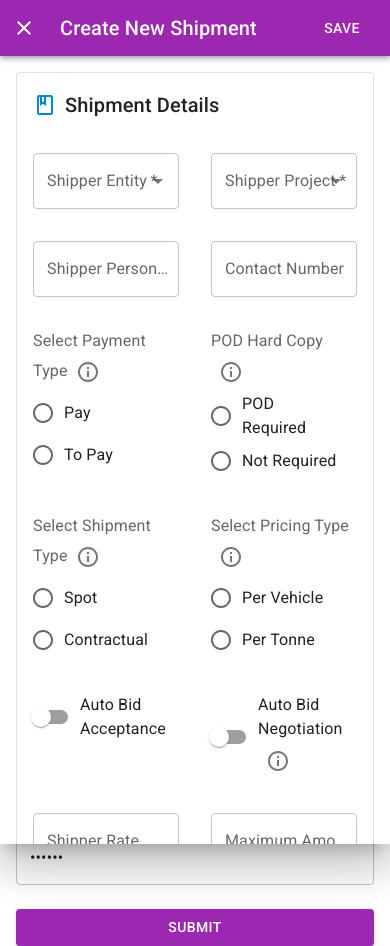
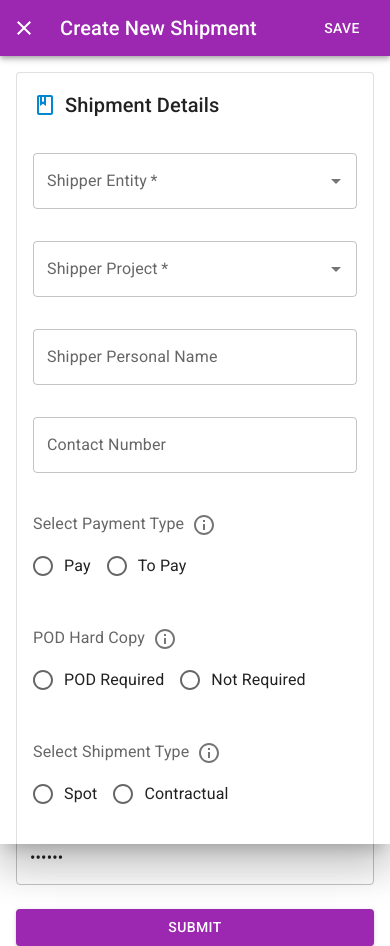
Before and after one commit to baharalidurrani/react-forms, a React (Vite) app: page / in a window 390 px wide. Both pictures are taken after typing "Sample", "Sample123" into the empty fields and a click on the button "CREATE SHIPMENT". Built offline with nearby package versions, Linux system fonts and the light colour scheme.

Commit message:
Mobile Responsive

```diff
--- a/src/shipment/ContainerDetails.tsx
+++ b/src/shipment/ContainerDetails.tsx
@@ -24,19 +24,19 @@ export default function ContainerDetails(): React.ReactElement {
       </AccordionSummary>
       <AccordionDetails>
         <Grid container spacing={4}>
-          <Grid xs={6}>
+          <Grid xs={12} sm={6}>
             <TextField label="BL Number" name="blNumber" fullWidth />
           </Grid>
-          <Grid xs={6}>
+          <Grid xs={12} sm={6}>
             <TextField label="Return Date" name="returnDate" fullWidth />
           </Grid>
-          <Grid xs={6}>
+          <Grid xs={12} sm={6}>
             <TextField label="Detention Charges Per Day" name="detentionCharges" fullWidth />
           </Grid>
-          <Grid xs={6}>
+          <Grid xs={12} sm={6}>
             <TextField label="Number of Containers" name="numberOfContainers" fullWidth />
           </Grid>
-          <Grid xs={6}>
+          <Grid xs={12} sm={6}>
             <TextField label="Return Location" name="returnLocation" fullWidth />
           </Grid>
         </Grid>
--- a/src/shipment/CreateShipment.tsx
+++ b/src/shipment/CreateShipment.tsx
@@ -27,17 +27,17 @@ export default function CreateShipment({
   return (
     <form onSubmit={submitHandler} ref={formRef} name="shipperForm" method="dialog">
       <Grid container spacing={2} margin={1}>
-        <Grid container xs={12} md={8}>
+        <Grid container xs={12} lg={8}>
           <Grid xs={12}>
             <ShipmentDetails />
           </Grid>
           <Grid xs={12}>
             <VehicleDetails />
           </Grid>
-          <Grid xs={6}>
+          <Grid xs={12} md={6}>
             <PickupDetails />
           </Grid>
-          <Grid xs={6}>
+          <Grid xs={12} md={6}>
             <DropOffDetails />
           </Grid>
           <Grid xs={12}>
@@ -50,7 +50,7 @@ export default function CreateShipment({
             <SpecialDetails />
           </Grid>
         </Grid>
-        <Grid xs={12} md={4}>
+        <Grid xs={12} lg={4}>
           <ShipmentSummary />
         </Grid>
       </Grid>
--- a/src/shipment/ShipmentDetails.tsx
+++ b/src/shipment/ShipmentDetails.tsx
@@ -12,8 +12,9 @@ import Switch from '@mui/material/Switch';
 import TextField from '@mui/material/TextField';
 import Tooltip from '@mui/material/Tooltip';
 import Typography from '@mui/material/Typography';
+import Grid from '@mui/material/Unstable_Grid2';
+import { TShipper, fetchList as searchCallback } from './API';
 import FormAutocomplete from './FormAutocomplete';
-import { TShipper, fetchList as searchCallback } from './API';
 
 export default function ShipmentDetails(): React.ReactElement {
   console.log('🔄 ShipmentDetails Rendered');
@@ -25,12 +26,15 @@ export default function ShipmentDetails(): React.ReactElement {
 
   return (
     <Paper variant="outlined" sx={{ height: '100%', padding: 2 }}>
-      <Stack spacing={4}>
-        <Stack direction="row" alignItems="center" gap={1}>
-          <BookOutlinedIcon color="info" />
-          <Typography variant="h6">Shipment Details</Typography>
-        </Stack>
-        <Stack direction="row" spacing={4}>
+      <Grid container spacing={4}>
+        <Grid xs={12}>
+          <Stack direction="row" alignItems="center" gap={1}>
+            <BookOutlinedIcon color="info" />
+            <Typography variant="h6">Shipment Details</Typography>
+          </Stack>
+        </Grid>
+
+        <Grid xs={12} sm={6}>
           <FormAutocomplete
             required
             fullWidth
@@ -39,6 +43,8 @@ export default function ShipmentDetails(): React.ReactElement {
             onChange={handleShipperEntity}
             searchCallback={searchCallback}
           />
+        </Grid>
+        <Grid xs={12} sm={6}>
           <FormAutocomplete
             required
             label="Shipper Project"
@@ -47,13 +53,16 @@ export default function ShipmentDetails(): React.ReactElement {
             onChange={handleShipperEntity}
             searchCallback={searchCallback}
           />
-        </Stack>
-        <Stack direction="row" spacing={4}>
+        </Grid>
+
+        <Grid xs={12} sm={6}>
           <TextField label="Shipper Personal Name" name="shipperName" fullWidth />
+        </Grid>
+        <Grid xs={12} sm={6}>
           <TextField label="Contact Number" name="shipperContactNumber" type="tel" fullWidth />
-        </Stack>
+        </Grid>
 
-        <Stack direction="row" spacing={4}>
+        <Grid xs={12} sm={6}>
           <FormControl fullWidth>
             <FormLabel id="radio-buttons-group-payment-type-label">
               Select Payment Type
@@ -73,7 +82,9 @@ export default function ShipmentDetails(): React.ReactElement {
               <FormControlLabel value="toPay" control={<Radio />} label="To Pay" />
             </RadioGroup>
           </FormControl>
+        </Grid>
 
+        <Grid xs={12} sm={6}>
           <FormControl fullWidth>
             <FormLabel id="radio-buttons-group-pod-label">
               POD Hard Copy
@@ -93,9 +104,9 @@ export default function ShipmentDetails(): React.ReactElement {
               <FormControlLabel value={false} control={<Radio />} label="Not Required" />
             </RadioGroup>
           </FormControl>
-        </Stack>
+        </Grid>
 
-        <Stack direction="row" spacing={4}>
+        <Grid xs={12} sm={6}>
           <FormControl fullWidth>
             <FormLabel id="radio-buttons-group-shipment-type-label">
               Select Shipment Type
@@ -115,7 +126,9 @@ export default function ShipmentDetails(): React.ReactElement {
               <FormControlLabel value="contractual" control={<Radio />} label="Contractual" />
             </RadioGroup>
           </FormControl>
+        </Grid>
 
+        <Grid xs={12} sm={6}>
           <FormControl fullWidth>
             <FormLabel id="radio-buttons-group-pricing-type-label">
               Select Pricing Type
@@ -135,11 +148,14 @@ export default function ShipmentDetails(): React.ReactElement {
               <FormControlLabel value="perTonne" control={<Radio />} label="Per Tonne" />
             </RadioGroup>
           </FormControl>
-        </Stack>
-        <Stack direction="row" spacing={4}>
+        </Grid>
+
+        <Grid xs={12} sm={6}>
           <FormControl fullWidth>
             <FormControlLabel control={<Switch name="autoBitAcceptance" />} label="Auto Bid Acceptance" />
           </FormControl>
+        </Grid>
+        <Grid xs={12} sm={6}>
           <FormControl fullWidth>
             <FormControlLabel
               control={<Switch name="autoBitNegotiation" />}
@@ -159,12 +175,15 @@ export default function ShipmentDetails(): React.ReactElement {
               }
             />
           </FormControl>
-        </Stack>
-        <Stack direction="row" spacing={4}>
+        </Grid>
+
+        <Grid xs={12} sm={6}>
           <TextField label="Shipper Rate" name="shipperRate" fullWidth />
+        </Grid>
+        <Grid xs={12} sm={6}>
           <TextField label="Maximum Amount" name="maximumAmount" fullWidth />
-        </Stack>
-      </Stack>
+        </Grid>
+      </Grid>
     </Paper>
   );
 }
--- a/src/shipment/VehicleDetails.tsx
+++ b/src/shipment/VehicleDetails.tsx
@@ -36,7 +36,7 @@ export default function VehicleDetails(): React.ReactElement {
             <Typography variant="h6">Vehicle Details</Typography>
           </Stack>
         </Grid>
-        <Grid xs={6}>
+        <Grid xs={12} sm={6}>
           <FormAutocomplete
             label="Vehicle Type"
             name="vehicleType"
@@ -45,7 +45,7 @@ export default function VehicleDetails(): React.ReactElement {
             options={['Car', 'Bike', 'Cycle', 'Bicycle', 'Caddy']}
           />
         </Grid>
-        <Grid xs={6}>
+        <Grid xs={12} sm={6}>
           <FormAutocomplete
             label="Vehicle Variant"
             name="vehicleVariant"
@@ -54,7 +54,7 @@ export default function VehicleDetails(): React.ReactElement {
             options={['Car', 'Bike', 'Cycle', 'Bicycle', 'Caddy']}
           />
         </Grid>
-        <Grid xs={6}>
+        <Grid xs={12} sm={6}>
           <FormControl variant="outlined" fullWidth>
             <InputLabel htmlFor="numberOfVehicles">Number of Vehicles</InputLabel>
             <OutlinedInput
@@ -85,7 +85,7 @@ export default function VehicleDetails(): React.ReactElement {
             />
           </FormControl>
         </Grid>
-        <Grid xs={6}>
+        <Grid xs={12} sm={6}>
           <FormControl variant="outlined" fullWidth>
             <InputLabel htmlFor="shipmentWeight">Total Shipment Weight</InputLabel>
             <OutlinedInput
```
